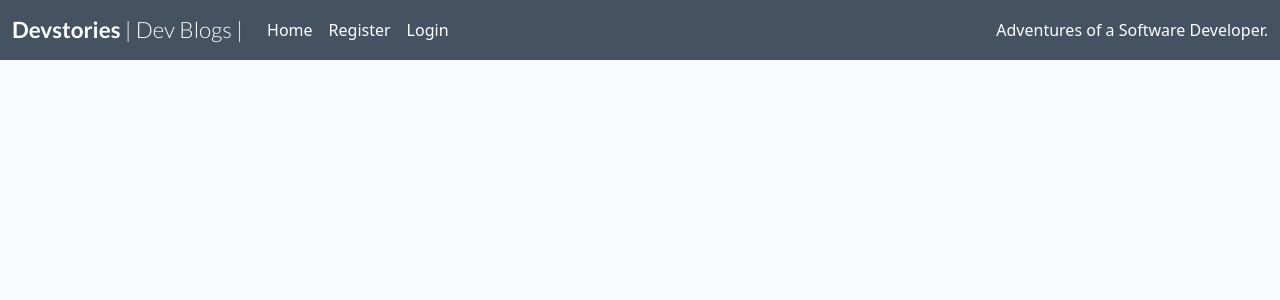
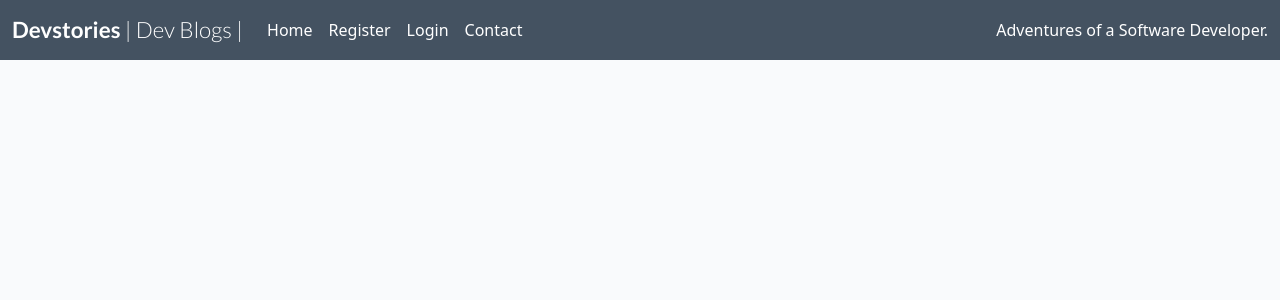
Before and after one commit to owenbcoding/old-p4, a Django app: template templates/index.html in a window 1280 px wide. Shown: the top 300 px of the page. Run offline with Django 3.2, Linux system fonts and the light colour scheme; the template is opened without the code that fills it, so the values that code supplies are empty.

Commit message:
added url in nav bar for contact page

```diff
--- a/templates/base.html
+++ b/templates/base.html
@@ -60,6 +60,9 @@
                     <li class="nav-item">
                         <a class="nav-link active text-white" href="{% url 'account_login' %}">Login</a>
                     </li>
+                    <li class="nav-item">
+                        <a class="nav-link active text-white" href="{% url 'contact' %}">Contact</a>
+                    </li>
                     {% endif %}
                 </ul>
                 <span class="navbar-text text-white">
```
